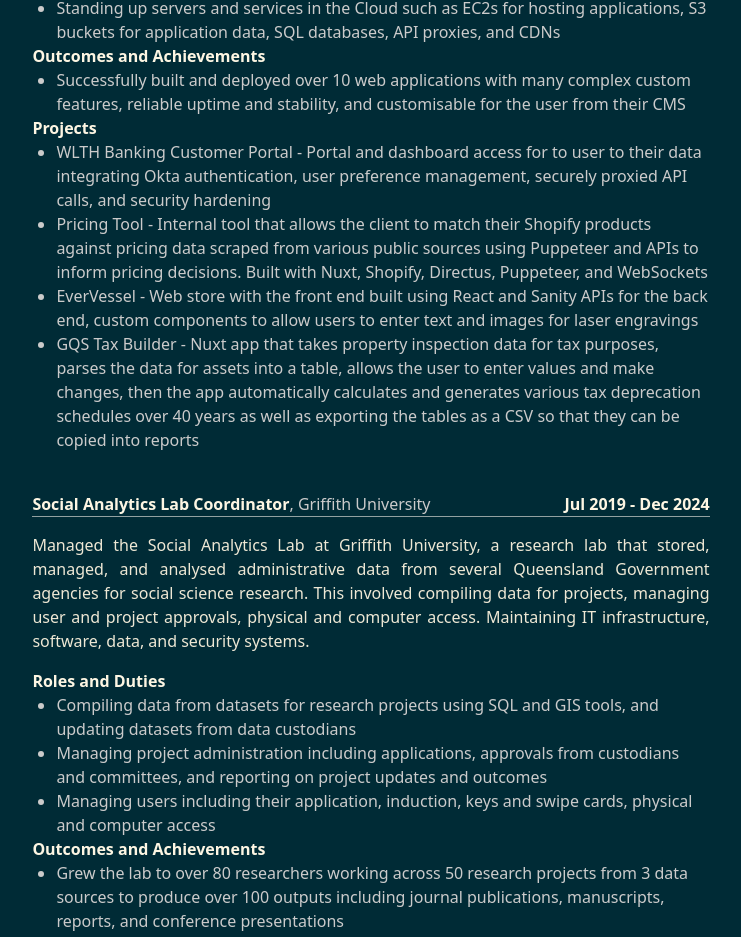
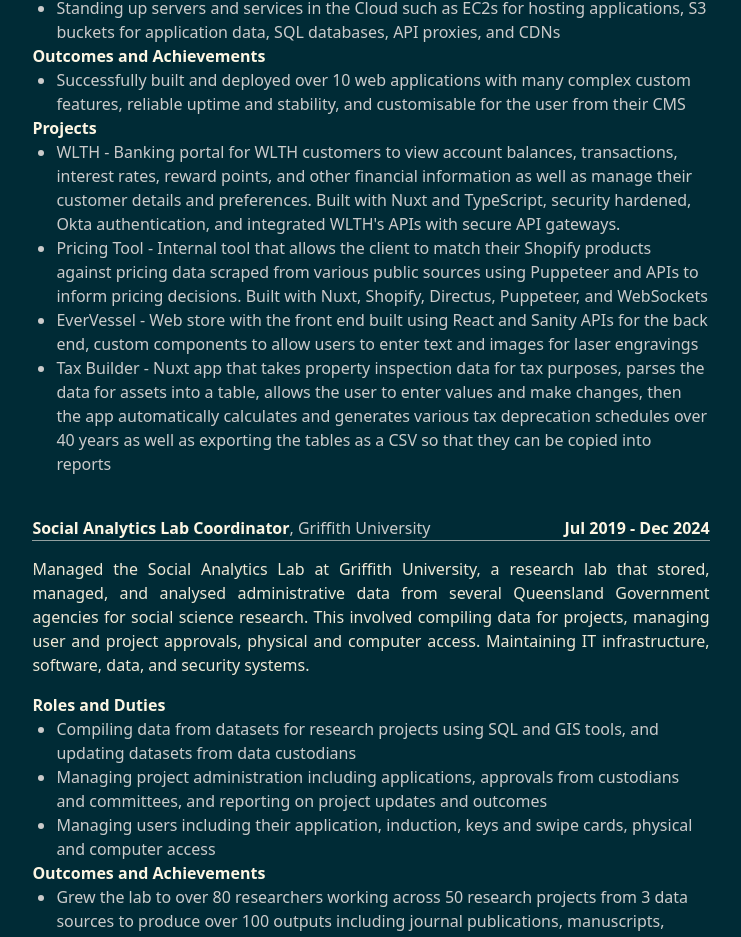
Before and after one commit to mjrussell91/mjrussell-net, an Angular app: page /cv in a window 1280 px wide. Shown: the part 3536-4473 px from the top of the page, without its empty margins (269-1010 px from the left). Built offline with nearby package versions, Linux system fonts and the light colour scheme.

Commit message:
cv updates

```diff
--- a/src/app/page-cv/page-cv.ts
+++ b/src/app/page-cv/page-cv.ts
@@ -202,10 +202,10 @@
 				'Successfully built and deployed over 10 web applications with many complex custom features, reliable uptime and stability, and customisable for the user from their CMS'
 			],
 			projects: [
-				'WLTH Banking Customer Portal - Portal and dashboard access for to user to their data integrating Okta authentication, user preference management, securely proxied API calls, and security hardening',
+				`WLTH - Banking portal for WLTH customers to view account balances, transactions, interest rates, reward points, and other financial information as well as manage their customer details and preferences. Built with Nuxt and TypeScript, security hardened, Okta authentication, and integrated WLTH's APIs with secure API gateways.`,
 				'Pricing Tool - Internal tool that allows the client to match their Shopify products against pricing data scraped from various public sources using Puppeteer and APIs to inform pricing decisions. Built with Nuxt, Shopify, Directus, Puppeteer, and WebSockets',
 				'EverVessel - Web store with the front end built using React and Sanity APIs for the back end, custom components to allow users to enter text and images for laser engravings',
-				'GQS Tax Builder - Nuxt app that takes property inspection data for tax purposes, parses the data for assets into a table, allows the user to enter values and make changes, then the app automatically calculates and generates various tax deprecation schedules over 40 years as well as exporting the tables as a CSV so that they can be copied into reports'
+				'Tax Builder - Nuxt app that takes property inspection data for tax purposes, parses the data for assets into a table, allows the user to enter values and make changes, then the app automatically calculates and generates various tax deprecation schedules over 40 years as well as exporting the tables as a CSV so that they can be copied into reports'
 			]
 		},
 		{
```
